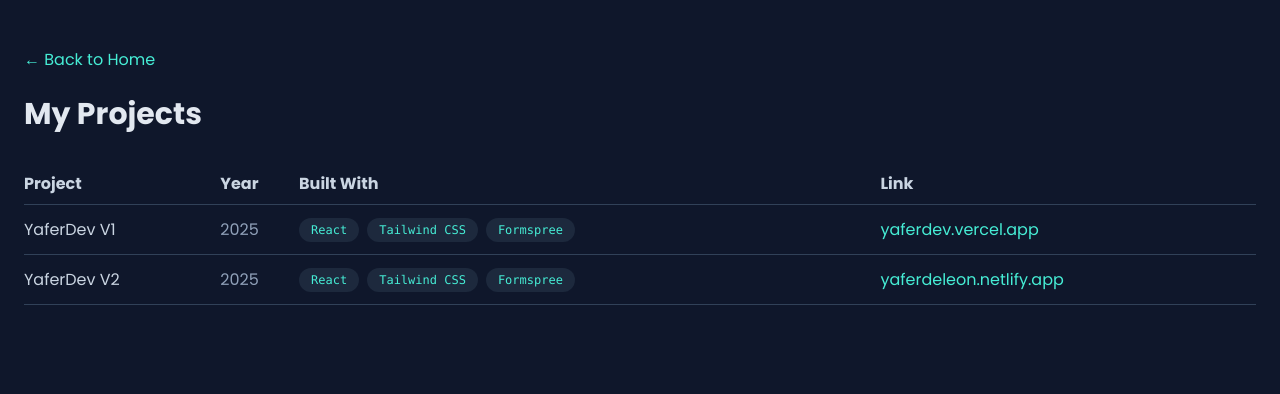
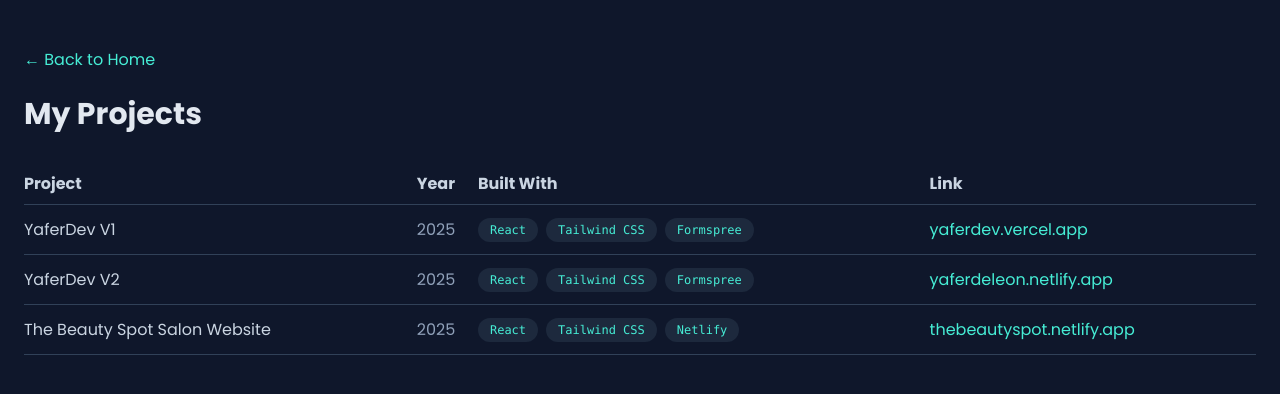
Before and after one commit to yaferdln/yaferdeleon, a React (Vite) app: page /archive in a window 1280 px wide. Shown: the top 394 px of the page. Built offline with nearby package versions, Linux system fonts and the light colour scheme.

Commit message:
initial commit

```diff
--- a/src/App.jsx
+++ b/src/App.jsx
@@ -1,4 +1,4 @@
-import React, { lazy, Suspense, useState, useEffect } from "react";
+import { lazy, Suspense, useState, useEffect } from "react";
 import AOS from "aos";
 import "aos/dist/aos.css";
 import { socialLinks } from "./constants/socialLinks";
@@ -8,6 +8,7 @@ import {
   Navbar,
   ObservedSection,
 } from "./components";
+
 const About = lazy(() => import("./sections/About"));
 const Careers = lazy(() => import("./sections/Careers"));
 const Services = lazy(() => import("./sections/Services"));
--- a/src/constants/archivedProjectsData.js
+++ b/src/constants/archivedProjectsData.js
@@ -23,5 +23,17 @@ export const ARCHIVED_PROJECTS_DATA = [
       "https://formspree.io",
     ],
   },
+  {
+    id: 3,
+    title: "The Beauty Spot Salon Website",
+    demoLink: "https://thebeautyspot.netlify.app/",
+    year: 2025,
+    techStack: ["React", "Tailwind CSS", "Netlify"],
+    techLinks: [
+      "https://reactjs.org",
+      "https://tailwindcss.com",
+      "https://netlify.app",
+    ],
+  },
   // more projects...
 ];
--- a/src/constants/projectsData.js
+++ b/src/constants/projectsData.js
@@ -6,7 +6,7 @@ export const PROJECTS_DATA = [
       "My first developer portfolio built using React and Tailwind CSS. It served as my initial platform to introduce myself, highlight a few personal projects, and share basic contact information. A simple yet important milestone in my transition into web development.",
     image: "/projects/portfoliov1.png",
     demoLink: "https://yaferdev.vercel.app/",
-    techStack: ["React", "Tailwind CSS", "Formspree"],
+    techStack: ["React", "Tailwind CSS", "Formspree", "Vercel"],
   },
   {
     id: 2,
@@ -15,6 +15,15 @@ export const PROJECTS_DATA = [
       "A more refined and professional second version of my portfolio, inspired by Brittany Chiang’s design. This version includes animated sections, an interactive career timeline, and a cleaner, more accessible layout—built to reflect my growth and personal branding as a developer.",
     image: "/projects/portfoliov2.png",
     demoLink: "https://yaferdeleon.netlify.app/",
-    techStack: ["React", "Tailwind CSS", "Formspree"],
+    techStack: ["React", "Tailwind CSS", "Formspree", "Vercel"],
+  },
+  {
+    id: 3,
+    title: "The Beauty Spot Salon Website",
+    description:
+      "Developed a modern and responsive salon website for a client, featuring service showcases, contact information, a booking system integration, and a clean user interface. Designed to enhance the client's online presence and streamline customer interactions.",
+    image: "/projects/tbspot.jpg",
+    demoLink: "https://thebeautyspot.netlify.app/",
+    techStack: ["React", "Tailwind CSS", "Netlify"],
   },
 ];
```
Also changed, not shown: public/projects/tbspot.jpg (added).
